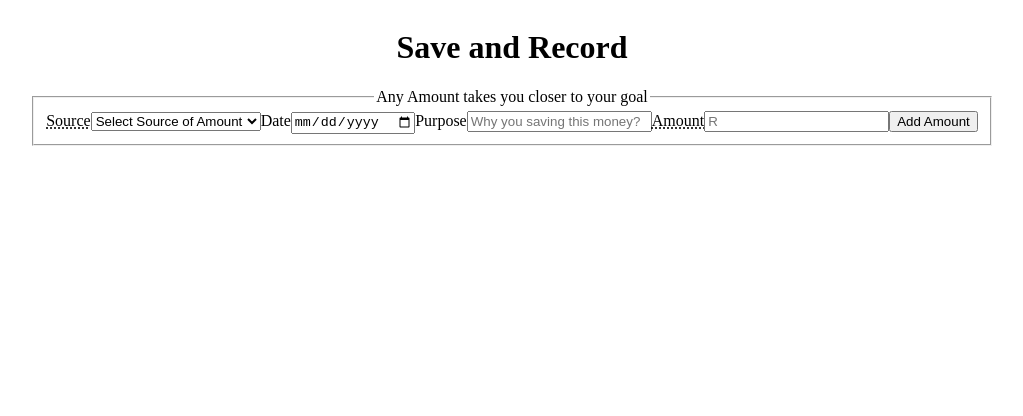
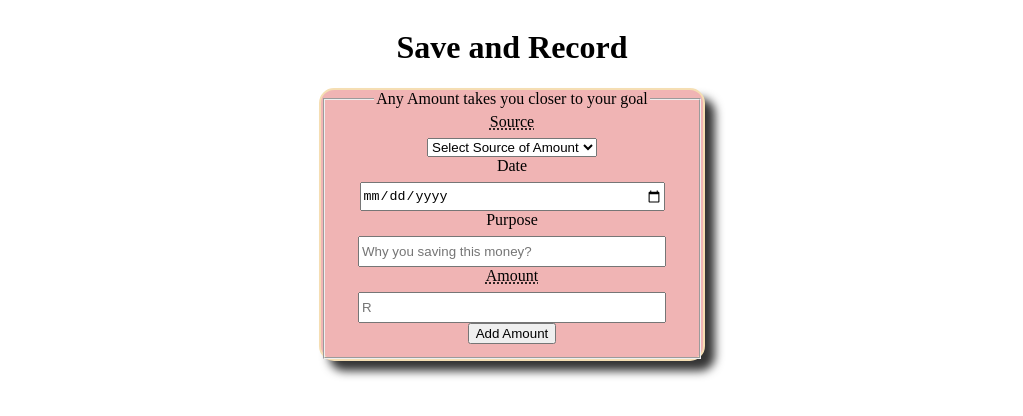
Before and after one commit to mfabaphila/Saving-notebook, a React (Vite) app: page / in a window 1280 px wide. Shown: the top 416 px of the page, without its empty margins (128-1151 px from the left). Built offline with nearby package versions, Linux system fonts and the light colour scheme.

Commit message:
little css

```diff
--- a/src/App.jsx
+++ b/src/App.jsx
@@ -34,6 +34,7 @@ localStorage.setItem("amounts", JSON.stringify(updatedAmount))
 
   <>
     <h1>Save and Record</h1>
+    <div className="box">
   <fieldset div className="forms">
     <legend>Any Amount takes you closer to your goal</legend>
 
@@ -78,7 +79,9 @@ onChange={(event)=>setAmount(event.target.value)} required
 />
 <button>Add Amount</button>
     </form>
+
   </fieldset>
+   </div>
   </>
 
   )
--- a/src/index.css
+++ b/src/index.css
@@ -11,22 +11,27 @@ body {
   background: rgb(240, 180, 180);
   border: 2px solid wheat;
   box-shadow: 10px 10px 10px rgb(0, 0, 0, 0.8);
-  width: 70%;
+  /* width: 70%; */
   max-width: 600px;
   border-radius:15px;
 
 }
+fieldset{
+  height: 250px;
+  width: 350px;
+}
 
-/* input {
-  width: 300px;
-  height: 25px;
-}
 
 label {
   width: 300px;
   height: 25px;
   display: inline-block;
 
+}
+
+input{
+  width: 300px;
+  height: 25px;
 }
 h3{
   color:blue;
@@ -38,6 +43,3 @@ h3{
   .headings{
     margin-left: -180px;
   }
- .forms{
-  background-color: aqua;
- }
```
